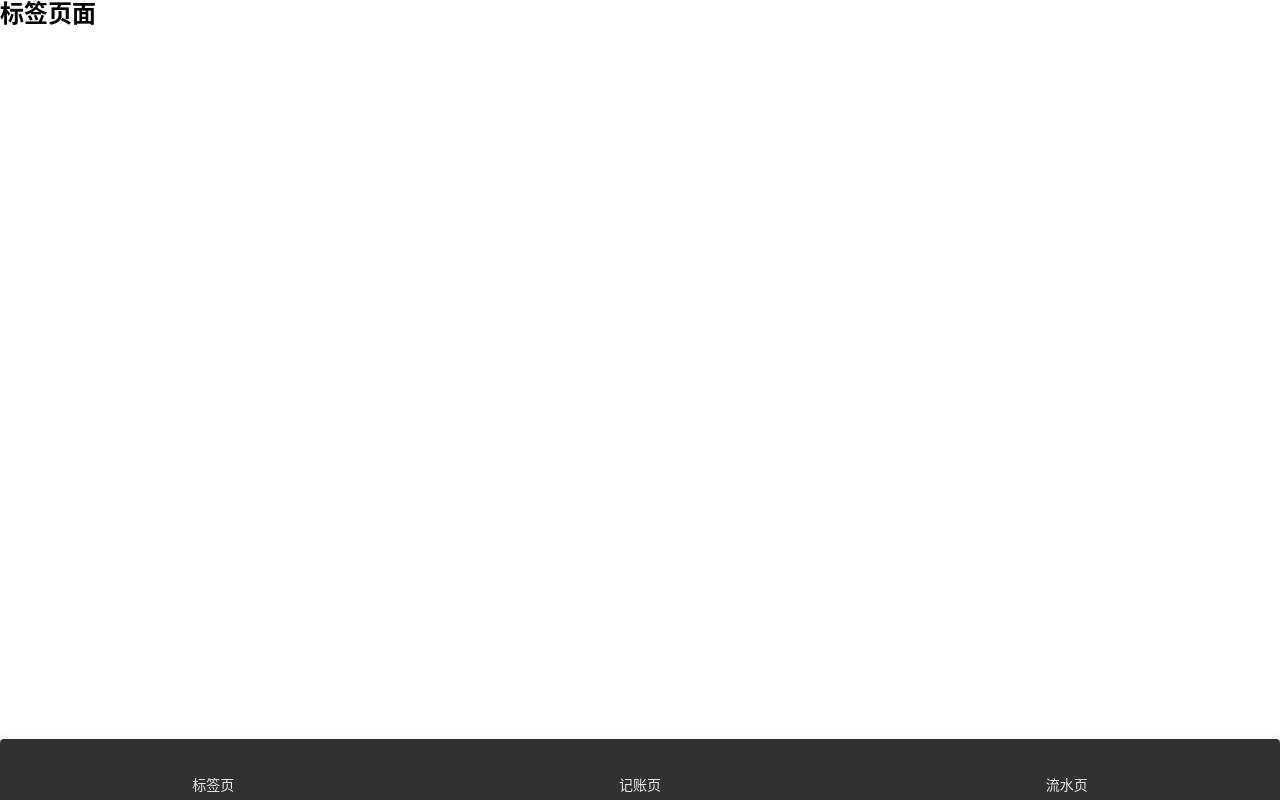
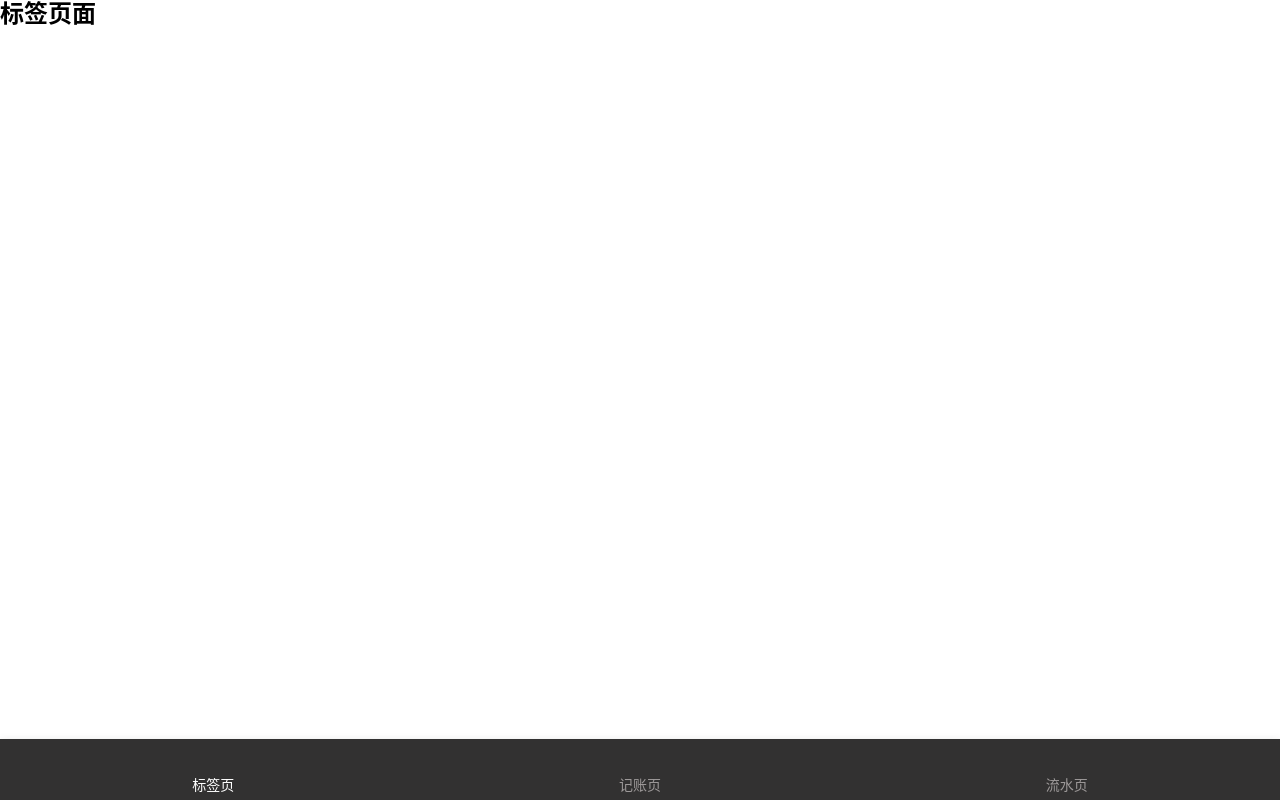
Before and after one commit to jgorijinal/morneyReact, a React app: page /#/tags in a window 1280 px wide. Built offline with nearby package versions, Linux system fonts and the light colour scheme.

Commit message:
添加activeClassName

```diff
--- a/src/App.tsx
+++ b/src/App.tsx
@@ -3,6 +3,7 @@ import {HashRouter as Router, Switch, Route, Link, Redirect} from 'react-router-
 import Money from 'views/Money';
 import Tags from 'views/Tags';
 import Statistic from 'views/Statistic';
+import NoMatch from 'views/NoMatch';
 
 function App() {
   return (
@@ -25,13 +26,7 @@ function App() {
     </Router>
   );
 }
-function NoMatch(){
-  return (
-    <div>
-      {'页面不存在哦 , 你丫输入的什么鬼东西!'}
-    </div>
-  )
-}
+
 
 
 export default App;
--- a/src/components/Nav.tsx
+++ b/src/components/Nav.tsx
@@ -1,16 +1,13 @@
 import styled from 'styled-components';
-import {Link} from 'react-router-dom';
+import {Link,NavLink} from 'react-router-dom';
 import React from 'react';
 import Icon from './Icon';
 
 const NavWrapper = styled.nav`
-  border-top-left-radius: 4px;
-  border-top-right-radius: 4px;
   background: rgba(30, 29, 29, 0.91);
-  color: #eae8e8;
+  color: #9d9999;
   box-shadow: rgba(99, 99, 99, 0.2) 0px 2px 8px 0px;
   display: flex;
-
   a {
     width: 33.3333333%;
     display: flex;
@@ -19,6 +16,10 @@ const NavWrapper = styled.nav`
     justify-content: center;
     align-items: center;
     padding: 6px 0;
+
+    &.selected {
+      color: white;
+    }
 
     svg {
       margin-bottom: 4px;
@@ -29,9 +30,9 @@ const NavWrapper = styled.nav`
 const Nav = () => {
   return (
     <NavWrapper>
-          <Link  to="/tags"><Icon name={'biaoqian'}/>标签页</Link>
-          <Link  to="/money"><Icon name={'money'}/>记账页</Link>
-          <Link  to="/statistic"><Icon name={'liushui'}/>流水页</Link>
+          <NavLink to="/tags" activeClassName="selected"><Icon name={'biaoqian'}/>标签页</NavLink>
+          <NavLink  to="/money" activeClassName="selected"><Icon name={'money'}/>记账页</NavLink>
+          <NavLink  to="/statistic" activeClassName="selected"><Icon name={'liushui'}/>流水页</NavLink>
     </NavWrapper>
   );
 };
--- /dev/null
+++ b/src/views/NoMatch.tsx
@@ -0,0 +1,10 @@
+import React from 'react';
+
+function NoMatch(){
+  return (
+    <div>
+      {'页面不存在哦 , 你丫输入的什么鬼东西!'}
+    </div>
+  )
+}
+export default NoMatch
```
